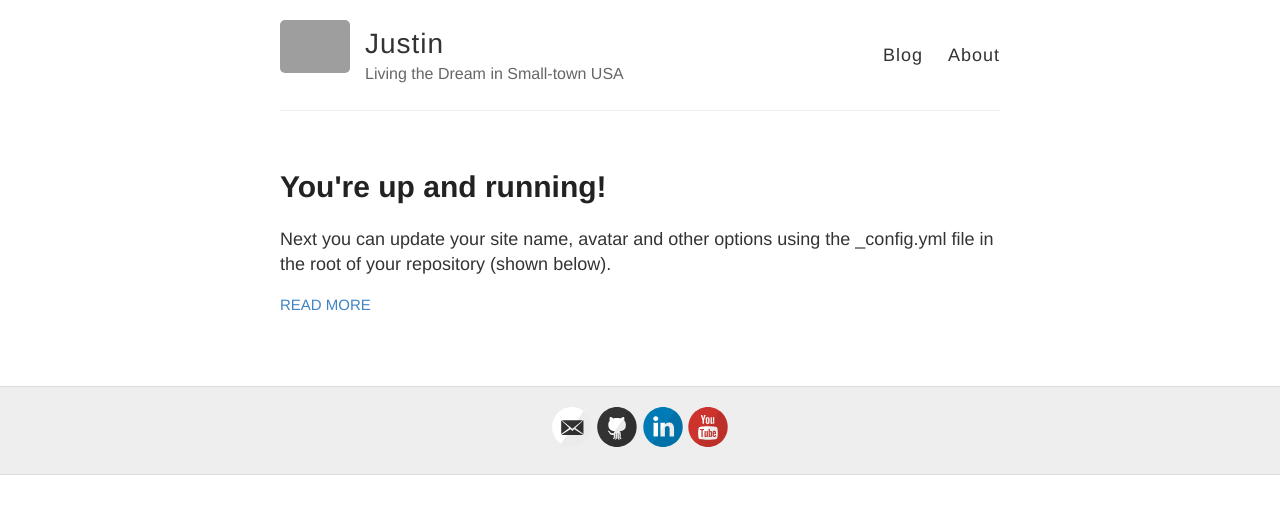
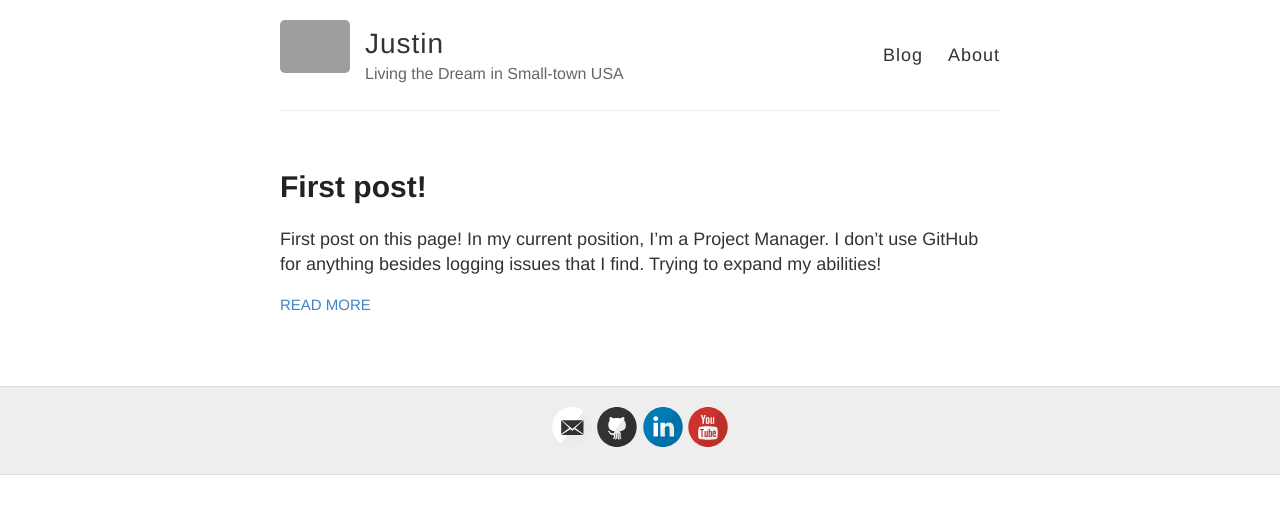
Before and after one commit to lowceiling5611/lowceiling5611.github.io, a Jekyll site: the page built from index.html, in a window 1280 px wide. Shown: the top 514 px of the page. Built offline with Jekyll 4.4.1, drawn with Linux system fonts in a browser that asks for light colours; grey boxes are pictures that could not be loaded.

Commit message:
first post
first post

```diff
--- a/_posts/2014-3-3-Hello-World.md
+++ b/_posts/2014-3-3-Hello-World.md
@@ -1,10 +1,6 @@
 ---
 layout: post
-title: You're up and running!
+title: First post!
 ---
 
-Next you can update your site name, avatar and other options using the _config.yml file in the root of your repository (shown below).
-
-![_config.yml]({{ site.baseurl }}/images/config.png)
-
-The easiest way to make your first post is to edit this one. Go into /_posts/ and update the Hello World markdown file. For more instructions head over to the [Jekyll Now repository](https://github.com/barryclark/jekyll-now) on GitHub.
+First post on this page! In my current position, I'm a Project Manager. I don't use GitHub for anything besides logging issues that I find. Trying to expand my abilities!
```
